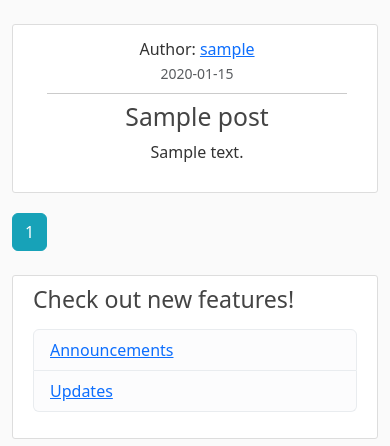
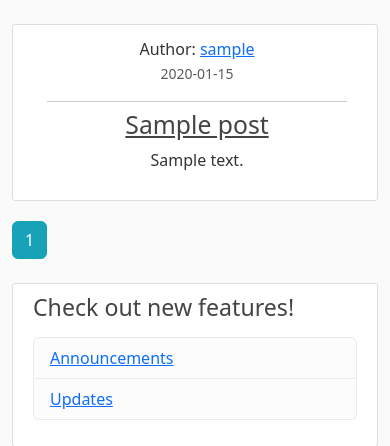
Before and after one commit to Andriy-Rudyi/learn-catalan, a Flask app: page / in a window 390 px wide. Shown: the part 56-502 px from the top of the page. Run offline with Flask 3, Linux system fonts and the light colour scheme; tables that the repository leaves empty hold one stand-in row (values such as "Sample post").

Commit message:
UI mobile version

```diff
--- a/flaskblog/static/main.css
+++ b/flaskblog/static/main.css
@@ -110,8 +110,8 @@ a.article-title:hover {
   margin: 2px;
   overflow: hidden;
   display: -webkit-box;
-  line-clamp: 2;
-  -webkit-line-clamp: 2;
+  /* line-clamp: 2;
+  -webkit-line-clamp: 2; */
   -webkit-box-orient: vertical;
   width:100%; float:left;
 }
--- a/flaskblog/templates/home.html
+++ b/flaskblog/templates/home.html
@@ -20,7 +20,7 @@
                           </div>
                       </div>
                       <hr class="mt-2 mb-2">
-                      <h2><a class="article-title" href="{{ url_for('posts.post', post_id=post.id) }}" style="color: inherit; text-decoration: none;">{{ post.title }}</a></h2>
+                      <h2><a class="article-title" href="{{ url_for('posts.post', post_id=post.id) }}">{{ post.title }}</a></h2>
                       <p class="article-content">{{ post.content|safe }}</p>
                   </div>
               </div>
```
